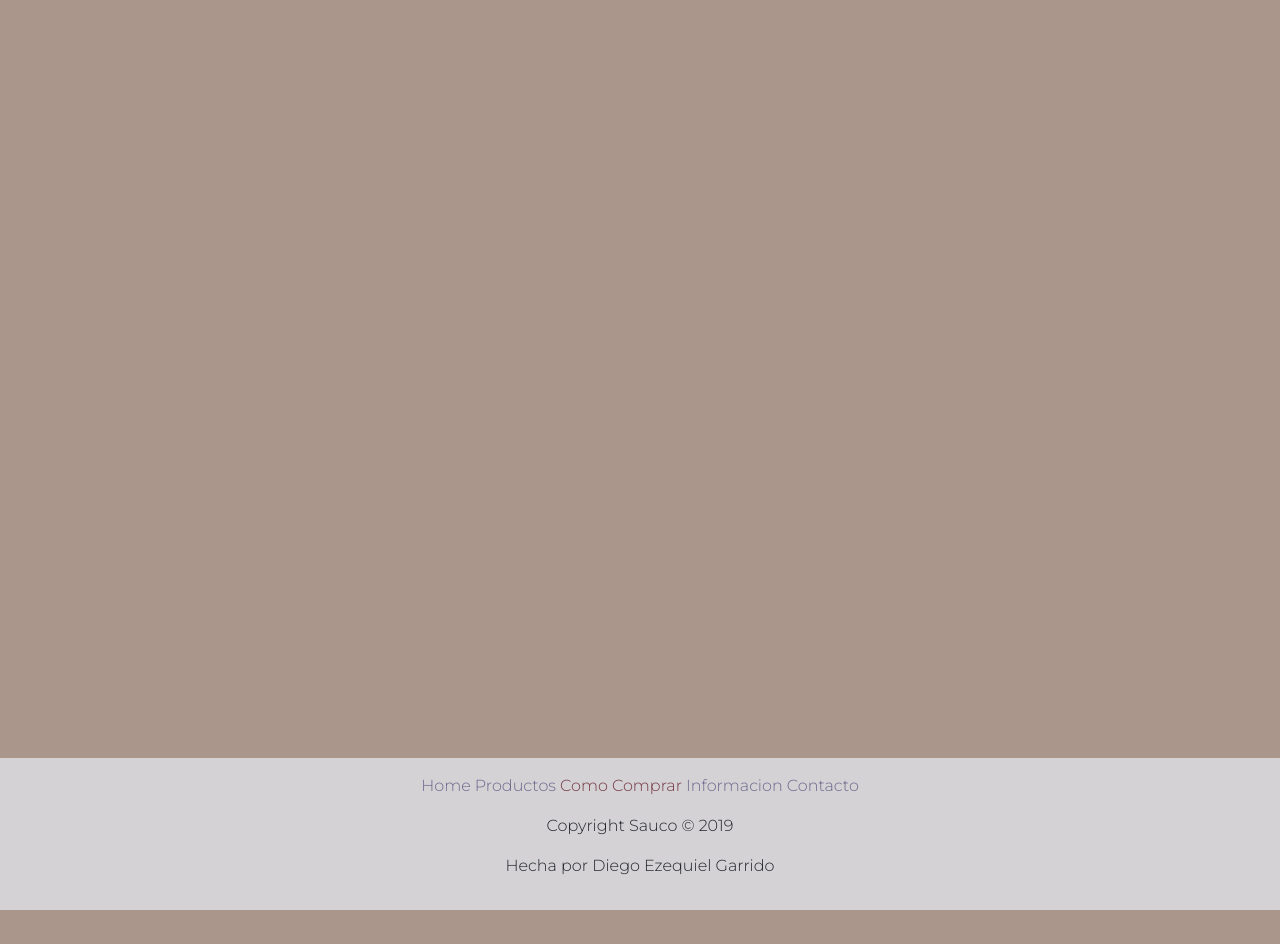
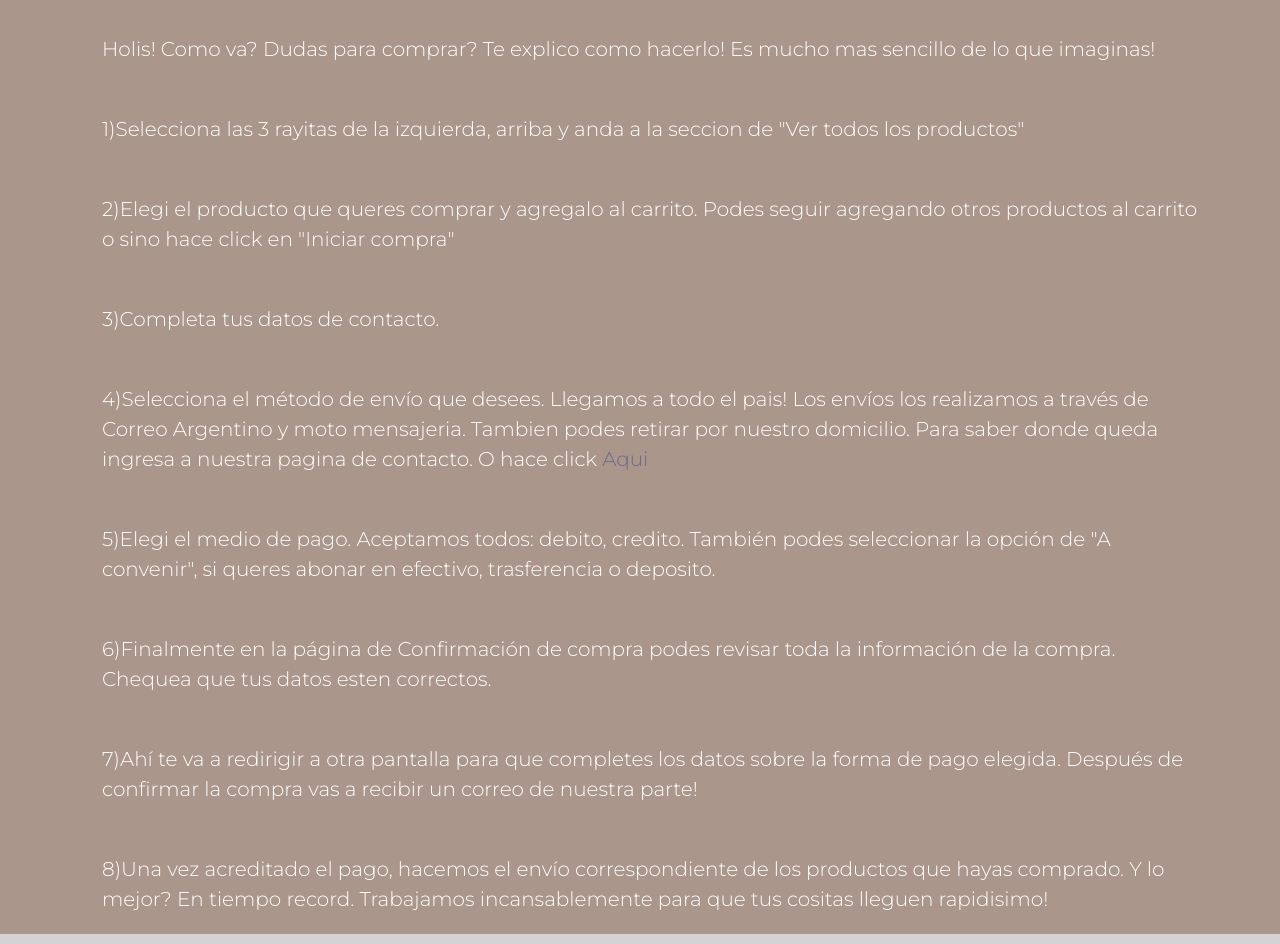
Before and after one commit to Dezegarrido/PF-Garrido, a plain HTML site: page pages/comocomprar.html in a window 1280 px wide. Shown: the part 182-1126 px from the top of the page. Before the commit the page ends 1092 px from the top, so only its background shows below. Drawn offline with nearby package versions, Linux system fonts and the light colour scheme; files that its build step writes are made by us from their sources.

Commit message:
Agrego contenido

```diff
--- a/assets/style.css
+++ b/assets/style.css
@@ -462,7 +462,7 @@ footer p{
     text-align: center;
     margin-top: 40px;
     color: white;
-    font-size: 25px;
+    font-size: 30px;
 }
 .container p{
     color: white;
@@ -470,7 +470,7 @@ footer p{
     margin-top: 50px;
     margin-left: 20px;
     margin-bottom: 20px;
-    font-size: 25px;
+    font-size: 20px;
 }
 .imginfo1{
     margin-top: 40px;
--- a/pages/comocomprar.html
+++ b/pages/comocomprar.html
@@ -84,8 +84,17 @@
             </div>
         </div>
     </header>
-    <section class="contenido">
-
+    <section class="container">
+        <h1>Como Comprar</h1>
+        <p>Holis! Como va? Dudas para comprar? Te explico como hacerlo! Es mucho mas sencillo de lo que imaginas!</p>
+        <p>1)Selecciona las 3 rayitas de la izquierda, arriba y anda a la seccion de "Ver todos los productos"
+        <p>2)Elegi el producto que queres comprar y agregalo al carrito. Podes seguir agregando otros productos al carrito o sino hace click en "Iniciar compra"</p>
+        <p>3)Completa tus datos de contacto.</p>
+        <p>4)Selecciona el método de envío que desees. Llegamos a todo el pais! Los envíos los realizamos a través de Correo Argentino y moto mensajeria. Tambien podes retirar por nuestro domicilio. Para saber donde queda ingresa a nuestra pagina de contacto. O hace click <a href="/pages/contacto.html">Aqui</a></p>
+        <p>5)Elegi el medio de pago. Aceptamos todos: debito, credito. También podes seleccionar la opción de "A convenir", si queres abonar en efectivo, trasferencia o deposito.</p>
+        <p>6)Finalmente en la página de Confirmación de compra podes revisar toda la información de la compra. Chequea que tus datos esten correctos.</p>
+        <p>7)Ahí te va a redirigir a otra pantalla para que completes los datos sobre la forma de pago elegida. Después de confirmar la compra vas a recibir un correo de nuestra parte!</p>
+        <p>8)Una vez acreditado el pago, hacemos el envío correspondiente de los productos que hayas comprado. Y lo mejor? En tiempo record. Trabajamos incansablemente para que tus cositas lleguen rapidisimo! </p>
     </section>
     <footer>
         <div class="footer__paginas">
```
